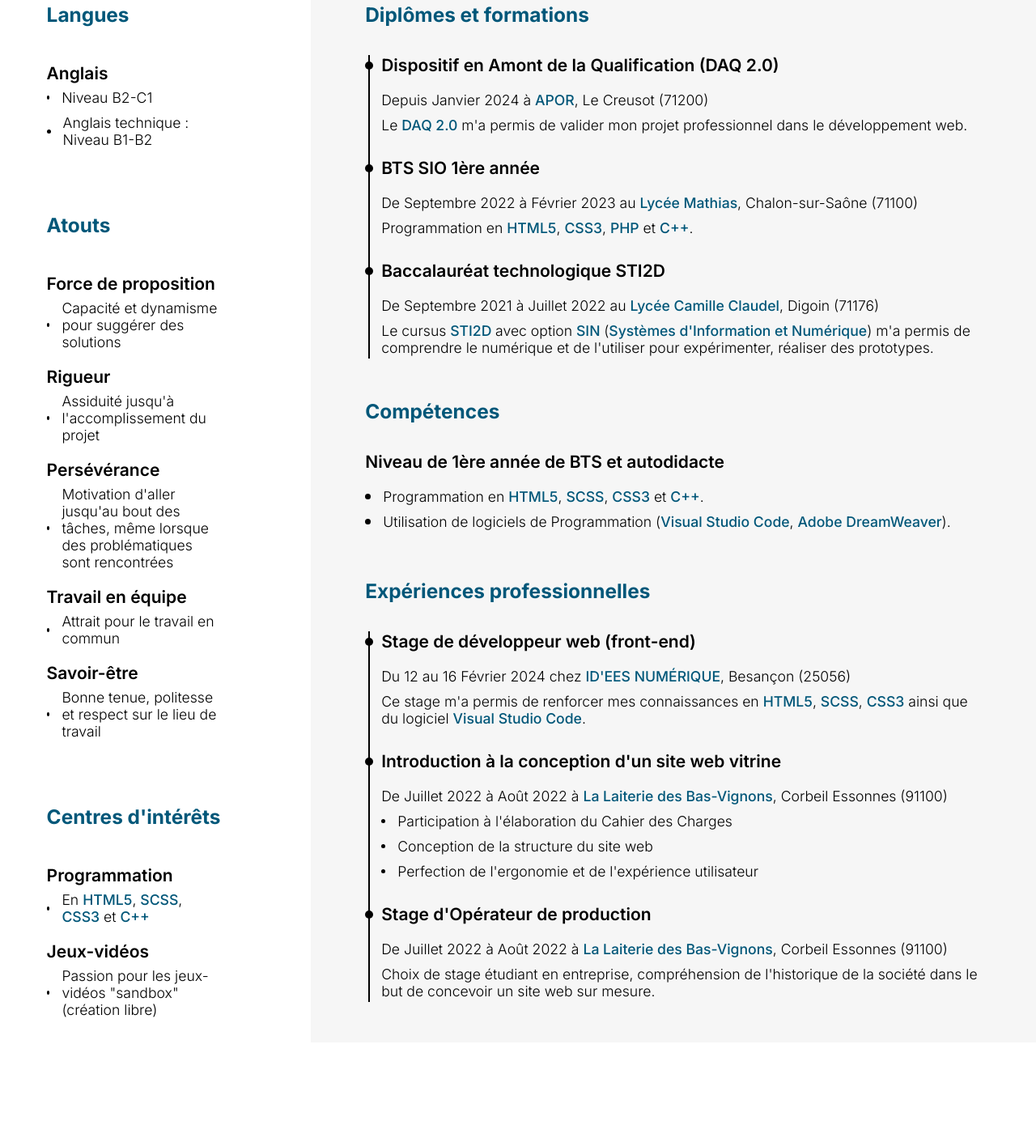
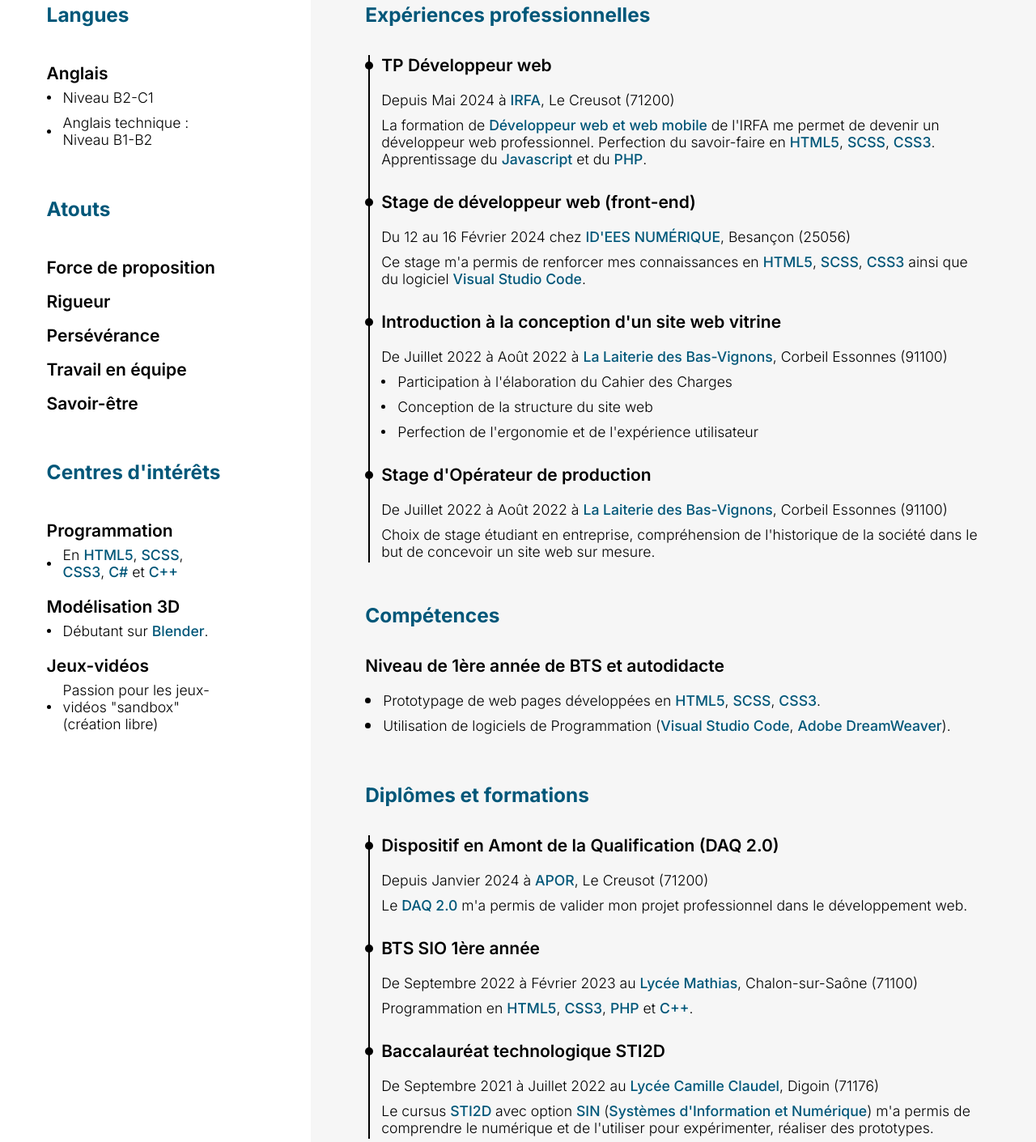
Before and after one commit to Morgann-Chanliau/morgann-chanliau.github.io, a plain HTML site: page index.html in a window 1280 px wide. Shown: the part 506-1917 px from the top of the page at 81% size. Before the commit the page ends 1794 px from the top, so only its background shows below. Drawn offline with Linux system fonts and the light colour scheme.

Commit message:
first comment

```diff
--- a/index.html
+++ b/index.html
@@ -13,7 +13,6 @@
 <body>
     <header class="header">
         <div class="header__wrapper">
-            <img src="./public/assets/Photocv.png" class ="photo"alt="Photo d'identité de Morgann Chanliau">
 
             <div class="presentation">
                 <div class="name">
@@ -106,10 +105,10 @@
                 <div class="titlepoint">
                     <div class="pointzone">
                         <div class="point3"></div>
+                    </div>
 
                     <div class="comps">
                         Niveau B2-C1
-                        </div>
                     </div>
                 </div>
 
@@ -135,70 +134,20 @@
                     Force de proposition
                 </div>
 
-                <div class="titlepoint">
-                    <div class="pointzone">
-                        <div class="point3"></div>
-
-                        <div class="comps">
-                            Capacité et dynamisme pour suggérer des solutions
-                        </div>
-                    </div>
-                </div>
-
                 <div class="titleleft">
                     Rigueur
-                </div>
-
-                <div class="titlepoint">
-                    <div class="pointzone">
-                        <div class="point3"></div>
-
-                        <div class="comps">
-                            Assiduité jusqu'à l'accomplissement du projet
-                        </div>
-                    </div>
                 </div>
 
                 <div class="titleleft">
                     Persévérance
                 </div>
 
-                <div class="titlepoint">
-                    <div class="pointzone">
-                        <div class="point3"></div>
-
-                        <div class="comps">
-                            Motivation d'aller jusqu'au bout des tâches, même lorsque des problématiques sont rencontrées
-                        </div>
-                    </div>
-                </div>
-
                 <div class="titleleft">
                     Travail en équipe
                 </div>
 
-                <div class="titlepoint">
-                    <div class="pointzone">
-                        <div class="point3"></div>
-
-                        <div class="comps">
-                            Attrait pour le travail en commun
-                        </div>
-                    </div>
-                </div>
-
                 <div class="titleleft">
                     Savoir-être
-                </div>
-
-                <div class="titlepoint">
-                    <div class="pointzone">
-                        <div class="point3"></div>
-
-                        <div class="comps">
-                            Bonne tenue, politesse et respect sur le lieu de travail
-                        </div>
-                    </div>
                 </div>
             </div>
 
@@ -214,13 +163,29 @@
                 <div class="titlepoint">
                     <div class="pointzone">
                         <div class="point3"></div>
+                    </div>
 
                     <div class="comps">En
                         <span class="important">HTML5</span>,
                         <span class="important">SCSS</span>,
-                            <span class="important">CSS3</span> et
+                        <span class="important">CSS3</span>,
+                        <span class="important">C#</span> et
                         <span class="important">C++</span>
                     </div>
+                </div>
+
+                <div class="titleleft">
+                    Modélisation 3D
+                </div>
+
+                <div class="titlepoint">
+                    <div class="pointzone">
+                        <div class="point3"></div>
+                    </div>
+
+                    <div class="comps">
+                        Débutant sur
+                        <span class="important">Blender</span>.
                     </div>
                 </div>
 
@@ -231,10 +196,10 @@
                 <div class="titlepoint">
                     <div class="pointzone">
                         <div class="point3"></div>
+                    </div>
 
                     <div class="comps">
                         Passion pour les jeux-vidéos "sandbox" (création libre)
-                        </div>
                     </div>
                 </div>
             </div>
@@ -243,7 +208,7 @@
         <section class="rightside">
             <div class="container">
                 <div class="heading">
-                    Diplômes et formations
+                    Expériences professionnelles
                 </div>
 
                 <div class="dipscontainer">
@@ -253,116 +218,29 @@
                             <div class="pointzone">
                                 <div class="point"></div>
                             </div>
-                            <div class="title">Dispositif en Amont de la Qualification (DAQ 2.0)</div>
+                            <div class="title">TP Développeur web</div>
                         </div>
 
                         <div class="subtitle">
-                            Depuis Janvier 2024 à
-                            <span class="important">APOR</span>,
+                            Depuis Mai 2024 à
+                            <span class="important">IRFA</span>,
                             Le Creusot (71200)
                         </div>
 
                         <div class="text">
-                            Le
+                            La formation de
                             <span class="important">
-                                DAQ 2.0
+                                Développeur web et web mobile
                             </span>
-                            m'a permis de valider mon projet professionnel dans le développement web.
+                            de l'IRFA me permet de devenir un développeur web professionnel. Perfection du savoir-faire en
+                            <span class="important">HTML5</span>,
+                            <span class="important">SCSS</span>,
+                            <span class="important">CSS3</span>.
+                            Apprentissage du
+                            <span class="important">Javascript</span> et du
+                            <span class="important">PHP</span>.
                         </div>
 
-                        <div class="titlepoint">
-                            <div class="pointzone">
-                                <div class="point"></div>
-                            </div>
-                            <div class="title">BTS SIO 1ère année</div>
-                        </div>
-
-                        <div class="subtitle">
-                            De Septembre 2022 à Février 2023 au
-                            <span class="important">Lycée Mathias</span>,
-                            Chalon-sur-Saône (71100)
-                        </div>
-
-                        <div class="text">
-                            Programmation en
-                            <span class="important">HTML5</span>,
-                            <span class="important">CSS3</span>,
-                            <span class="important">PHP</span> et
-                            <span class="important">C++</span>.
-                        </div>
-
-                        <div class="titlepoint">
-                            <div class="pointzone">
-                                <div class="point"></div>
-                            </div>
-                            <div class="title">Baccalauréat technologique STI2D</div>
-                        </div>
-
-                        <div class="subtitle">
-                            De Septembre 2021 à Juillet 2022 au
-                            <span class="important">Lycée Camille Claudel</span>,
-                            Digoin (71176)
-                        </div>
-
-                        <div class="textbottom">
-                            Le cursus
-                            <span class="important">
-                                STI2D
-                            </span>
-                            avec option
-                            <span class="important">
-                                SIN
-                            </span>
-
-                            (<span class="important">Systèmes d'Information et Numérique</span>)
-
-                            m'a permis de comprendre le numérique et de l'utiliser pour expérimenter, réaliser des prototypes.
-                        </div>
-                    </div>
-                </div>
-            </div>
-
-            <div class="container2">
-                <div class="heading">
-                    Compétences
-                </div>
-
-                <div class="titlenormal">
-                    Niveau de 1ère année de BTS et autodidacte
-                </div>
-
-                <div class="titlepoint">
-                    <div class="pointzone">
-                        <div class="point2"></div>
-                    </div>
-                    <div class="comps">Programmation en
-                        <span class="important">HTML5</span>,
-                        <span class="important">SCSS</span>,
-                        <span class="important">CSS3</span> et
-                        <span class="important">C++</span>.
-                    </div>
-                </div>
-
-                <div class="titlepoint">
-                    <div class="pointzone">
-                        <div class="point2"></div>
-                    </div>
-                    <div class="comps">Utilisation de logiciels de Programmation
-                        (<span class="important">Visual Studio Code</span>,
-                        <span class="important">Adobe DreamWeaver</span>).
-                    </div>
-                </div>
-
-            </div>
-
-            <div class="container">
-                <div class="heading">
-                    Expériences professionnelles
-                </div>
-
-                <div class="dipscontainer">
-                        <div class="line"></div>
-                    <div class="dips">
                         <div class="titlepoint">
                             <div class="pointzone">
                                 <div class="point"></div>
@@ -444,6 +322,118 @@
                     </div>
                 </div>
             </div>
+
+            <div class="container2">
+                <div class="heading">
+                    Compétences
+                </div>
+
+                <div class="titlenormal">
+                    Niveau de 1ère année de BTS et autodidacte
+                </div>
+
+                <div class="titlepoint">
+                    <div class="pointzone">
+                        <div class="point2"></div>
+                    </div>
+                    <div class="comps">Prototypage de web pages développées en
+                        <span class="important">HTML5</span>,
+                        <span class="important">SCSS</span>,
+                        <span class="important">CSS3</span>.
+                    </div>
+                </div>
+
+                <div class="titlepoint">
+                    <div class="pointzone">
+                        <div class="point2"></div>
+                    </div>
+                    <div class="comps">Utilisation de logiciels de Programmation
+                        (<span class="important">Visual Studio Code</span>,
+                        <span class="important">Adobe DreamWeaver</span>).
+                    </div>
+                </div>
+            </div>
+
+            <div class="container">
+                <div class="heading">
+                    Diplômes et formations
+                </div>
+
+                <div class="dipscontainer">
+                        <div class="line"></div>
+                    <div class="dips">
+                        <div class="titlepoint">
+                            <div class="pointzone">
+                                <div class="point"></div>
+                            </div>
+                            <div class="title">Dispositif en Amont de la Qualification (DAQ 2.0)</div>
+                        </div>
+
+                        <div class="subtitle">
+                            Depuis Janvier 2024 à
+                            <span class="important">APOR</span>,
+                            Le Creusot (71200)
+                        </div>
+
+                        <div class="text">
+                            Le
+                            <span class="important">
+                                DAQ 2.0
+                            </span>
+                            m'a permis de valider mon projet professionnel dans le développement web.
+                        </div>
+
+                        <div class="titlepoint">
+                            <div class="pointzone">
+                                <div class="point"></div>
+                            </div>
+                            <div class="title">BTS SIO 1ère année</div>
+                        </div>
+
+                        <div class="subtitle">
+                            De Septembre 2022 à Février 2023 au
+                            <span class="important">Lycée Mathias</span>,
+                            Chalon-sur-Saône (71100)
+                        </div>
+
+                        <div class="text">
+                            Programmation en
+                            <span class="important">HTML5</span>,
+                            <span class="important">CSS3</span>,
+                            <span class="important">PHP</span> et
+                            <span class="important">C++</span>.
+                        </div>
+
+                        <div class="titlepoint">
+                            <div class="pointzone">
+                                <div class="point"></div>
+                            </div>
+                            <div class="title">Baccalauréat technologique STI2D</div>
+                        </div>
+
+                        <div class="subtitle">
+                            De Septembre 2021 à Juillet 2022 au
+                            <span class="important">Lycée Camille Claudel</span>,
+                            Digoin (71176)
+                        </div>
+
+                        <div class="textbottom">
+                            Le cursus
+                            <span class="important">
+                                STI2D
+                            </span>
+                            avec option
+                            <span class="important">
+                                SIN
+                            </span>
+
+                            (<span class="important">Systèmes d'Information et Numérique</span>)
+
+                            m'a permis de comprendre le numérique et de l'utiliser pour expérimenter, réaliser des prototypes.
+                        </div>
+                    </div>
+                </div>
+            </div>
         </section>
     </section>
 </body>
--- a/public/css/style.css
+++ b/public/css/style.css
@@ -134,20 +134,6 @@
   width: 100%;
   position: relative;
   filter: brightness(90%);
-}
-.header__wrapper .photo {
-  width: clamp(3.75rem, 2.3125rem + 7.1875vw, 10.9375rem);
-  height: clamp(4.6875rem, 2.8125rem + 9.375vw, 14.0625rem);
-  position: absolute;
-  left: clamp(0.9375rem, -5.1311rem + 30.343vw, 8.125rem);
-  filter: saturate(130%);
-  filter: contrast(140%);
-}
-@media screen and (min-width: 700px) {
-  .header__wrapper .photo {
-    left: 0;
-    left: clamp(3.125rem, -10.3227rem + 30.7377vw, 26.5625rem);
-  }
 }
 .header__wrapper .presentation {
   display: flex;
@@ -445,8 +431,9 @@
 .leftside {
   font-size: clamp(0.875rem, 0.8rem + 0.375vw, 1.25rem);
   display: flex;
-  flex-wrap: wrap;
+  flex-direction: column;
   justify-content: center;
+  align-items: center;
   padding-top: 75px;
   padding-bottom: 75px;
 }
@@ -503,6 +490,7 @@
 @media screen and (min-width: 700px) {
   .leftside {
     width: 30%;
+    height:80%;
     padding-top: 0;
     padding-bottom: 0;
   }
```
Also changed, not shown: public/assets/Photocv.png (deleted). Lines whose indentation alone changed are shown as unchanged.
